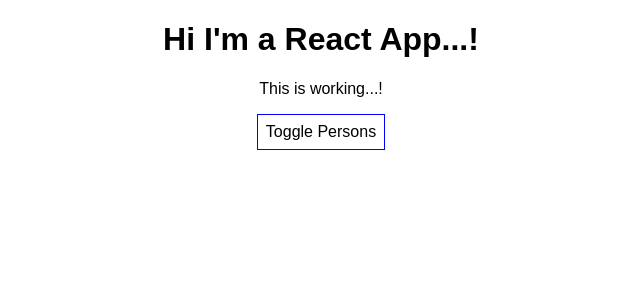
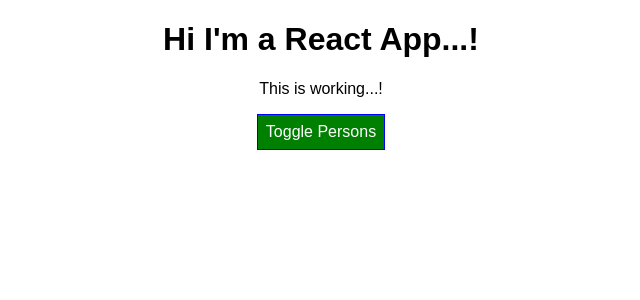
Before and after one commit to dipak20/react-complete-guide, a React (Create React App) app: page / in a window 1280 px wide. Shown: the top 300 px of the page, without its empty margins (319-959 px from the left). Built offline with nearby package versions, Linux system fonts and the light colour scheme.

Commit message:
After solving issue of something key

```diff
--- a/src/App.js
+++ b/src/App.js
@@ -33,13 +33,24 @@
     this.setState({persons: persons})
   }
 
-  nameChangedHandler = (event) => {
+  nameChangedHandler = (event,id) => {
 
-    this.setState({persons : [
-      {name : event.target.value, age : 29},
-      { name : "Yogesh", age : 26},
-      { name : "Anil", age : 31}
-    ] })
+    const personIndex = this.state.persons.findIndex(p => {
+      return p.id===id;
+    });
+
+    const person = {
+      ...this.state.persons[personIndex]
+    }
+
+//    const person = Object.assign({},this.state.persons[personIndex]);
+
+    person.name = event.target.value;
+
+    const persons = [...this.state.persons];
+    persons[personIndex] = person;
+
+    this.setState({persons : persons})
 
   }
 
@@ -51,7 +62,8 @@
   render() {
 
     const style = {
-      backgroundColor: 'white',
+      backgroundColor: 'green',
+      color: 'white',
       font: 'inherit',
       border :'1px solid blue',
       padding : '8px',
@@ -68,10 +80,13 @@
              click={() => this.deletePersonHandler(index)}
              name={person.name}
              age={person.age}
-             id={person.id} />
+             key={person.id}
+             changed={(event) => this.nameChangedHandler(event,person.id)} />
           })}
         </div>
-      )
+      );
+
+      style.backgroundColor= 'red';
     }
 
     return (
```
